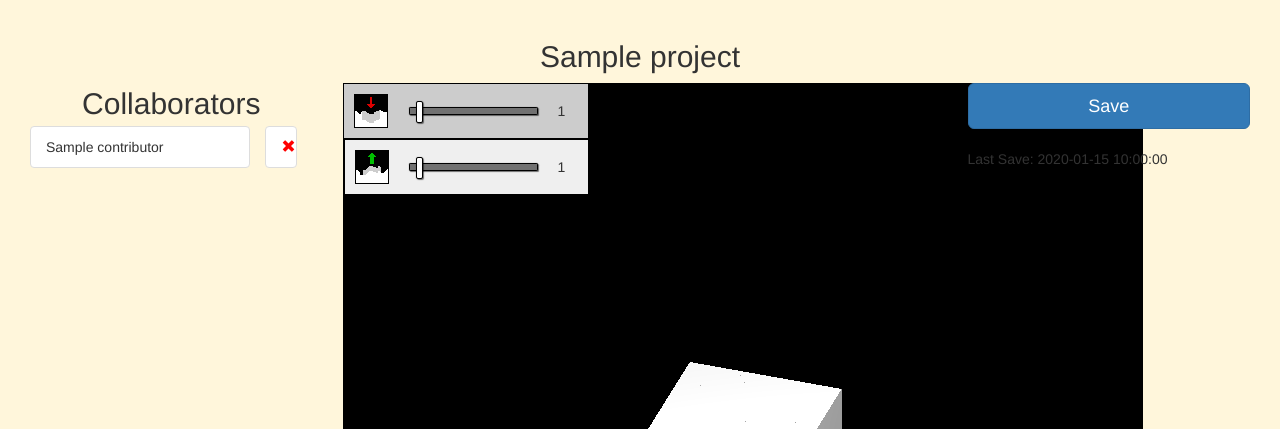
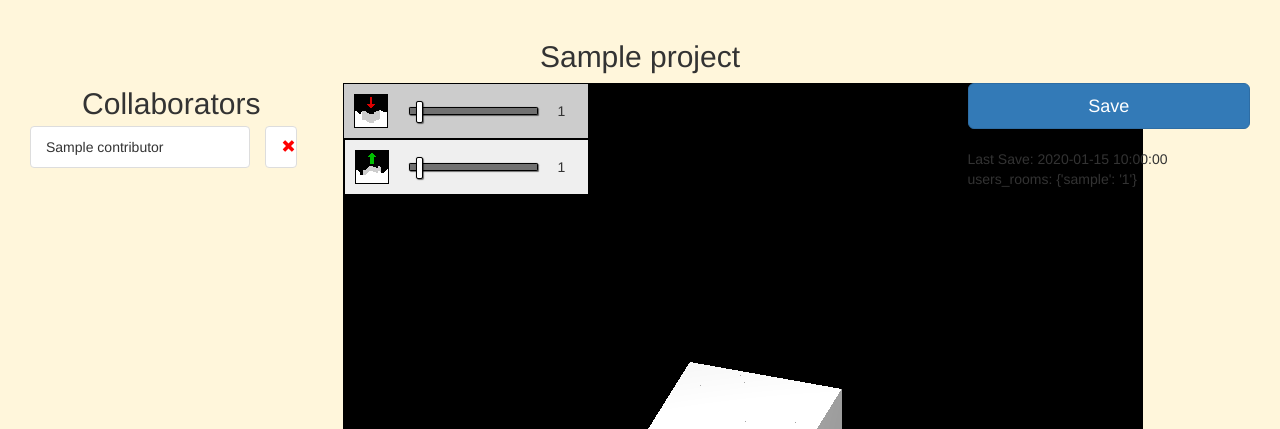
Before and after one commit to MKotlik/CorrectHorseBatteryStaple, a Flask app: page /project/1/ in a window 1280 px wide. Shown: the part 50-479 px from the top of the page. Run offline with Flask 2, Linux system fonts and the light colour scheme; the visitor is signed in with stand-in values (Sample User, id 1); a database or web service that is not in the repository returns one stand-in record (values such as "Sample title"); some libraries are stand-ins or nearby versions.

Commit message:
debug stuff

```diff
--- a/app/app.py
+++ b/app/app.py
@@ -97,7 +97,7 @@ def project(projID):
             else:
                 onlinestring += '<li class="list-group-item text-center"><i class="glyphicon glyphicon-remove" style="color:red;"></i></li>'
         savestr = "Last Save: "+str(project.get('timeLastSaved'))
-        return render_template('project.html',project_name=str(project.get('name')), contributors=userstring, status=onlinestring, last_saved=savestr)
+        return render_template('project.html',project_name=str(project.get('name')), contributors=userstring, status=onlinestring, last_saved=savestr, test="users_rooms: "+str(users_rooms))
 
 
 
--- a/app/templates/project.html
+++ b/app/templates/project.html
@@ -38,7 +38,8 @@
     </div>
     <div class="col-md-3">
       <button type="button" class="btn btn-primary btn-lg btn-block">Save</button><br>
-      {{last_saved}}
+      {{last_saved}}<br>
+      {{test}}
     </div>
 
   </div>
```
